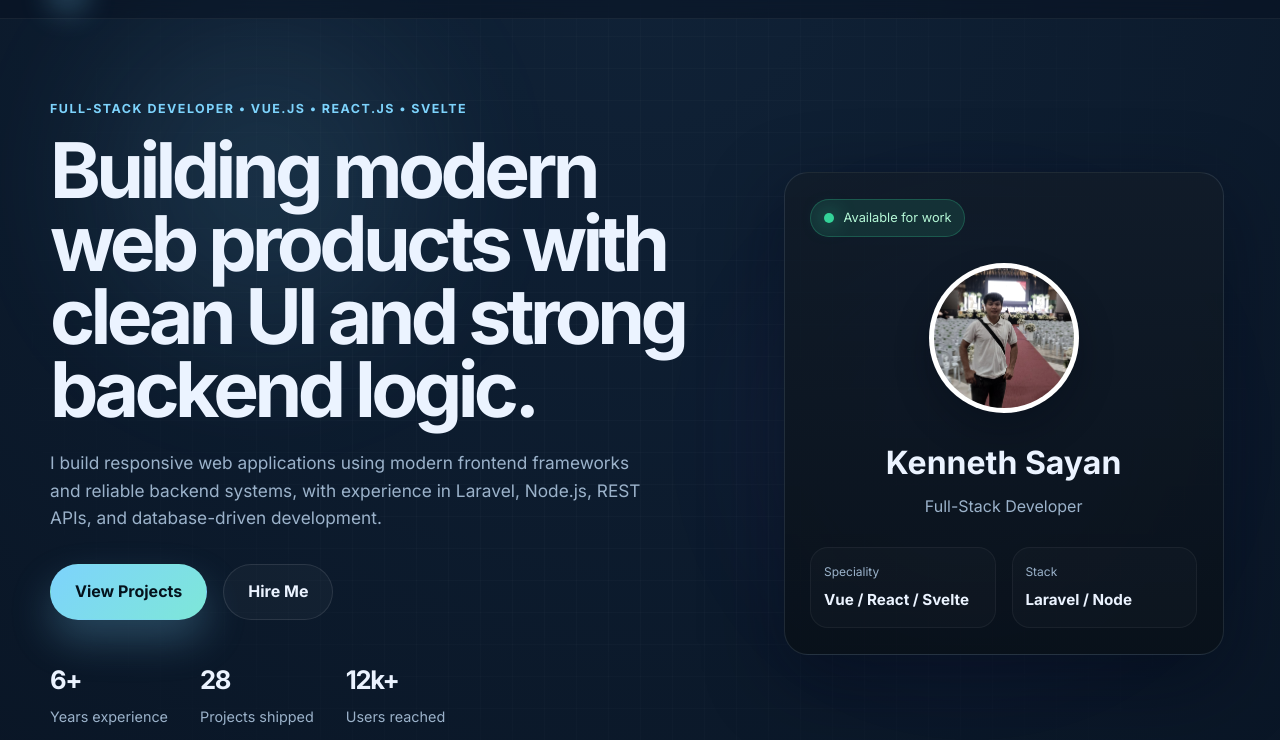
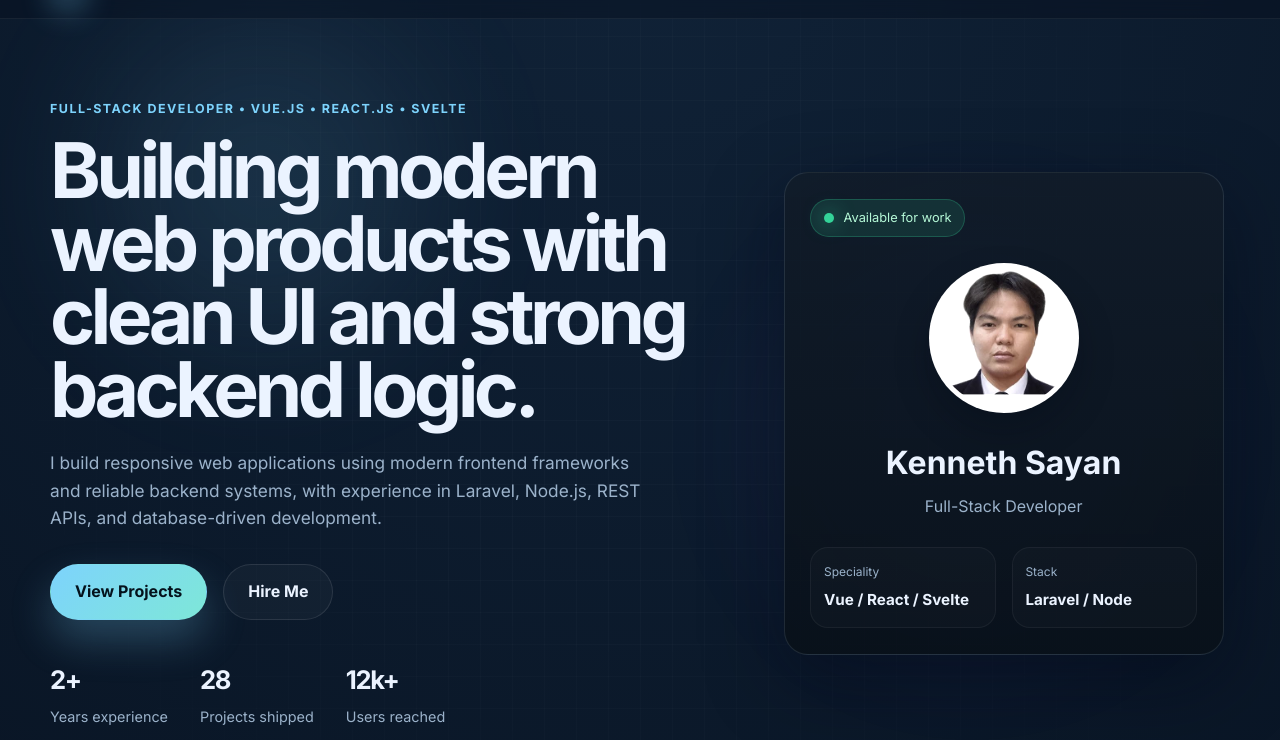
Before and after one commit to KennethASayan/Portfolio, a plain HTML site: page index.html in a window 1280 px wide. Shown: the part 60-800 px from the top of the page. Drawn offline with Linux system fonts and the light colour scheme.

Commit message:
updated profile

```diff
--- a/index.html
+++ b/index.html
@@ -62,7 +62,7 @@
           </div>
 
           <ul class="social-proof" aria-label="Key metrics">
-            <li><strong>6+</strong><span>Years experience</span></li>
+            <li><strong>2+</strong><span>Years experience</span></li>
             <li><strong>28</strong><span>Projects shipped</span></li>
             <li><strong>12k+</strong><span>Users reached</span></li>
           </ul>
@@ -76,7 +76,7 @@
             </div>
             <div class="avatar-wrap">
               <div class="avatar">
-                <img src="profile.jpg" alt="Kenneth Sayan profile" class="avatar-image" />
+                <img src="profile.png" alt="Kenneth Sayan profile" class="avatar-image" />
               </div>
             </div>
             <div class="info-block">
--- a/styles.css
+++ b/styles.css
@@ -322,10 +322,10 @@ img {
   width: 100%;
   height: 100%;
   object-fit: cover;
-  object-position: center center;
+  object-position: 46% center;
   background: #ffffff;
   filter: contrast(1.05) saturate(0.85) brightness(1.02);
-  transform: scale(1.02);
+  transform: scale(1.9) translateY(17%);
 }
 
 .info-block {
```
Also changed, not shown: profile.jpg (deleted), profile.png (added).
